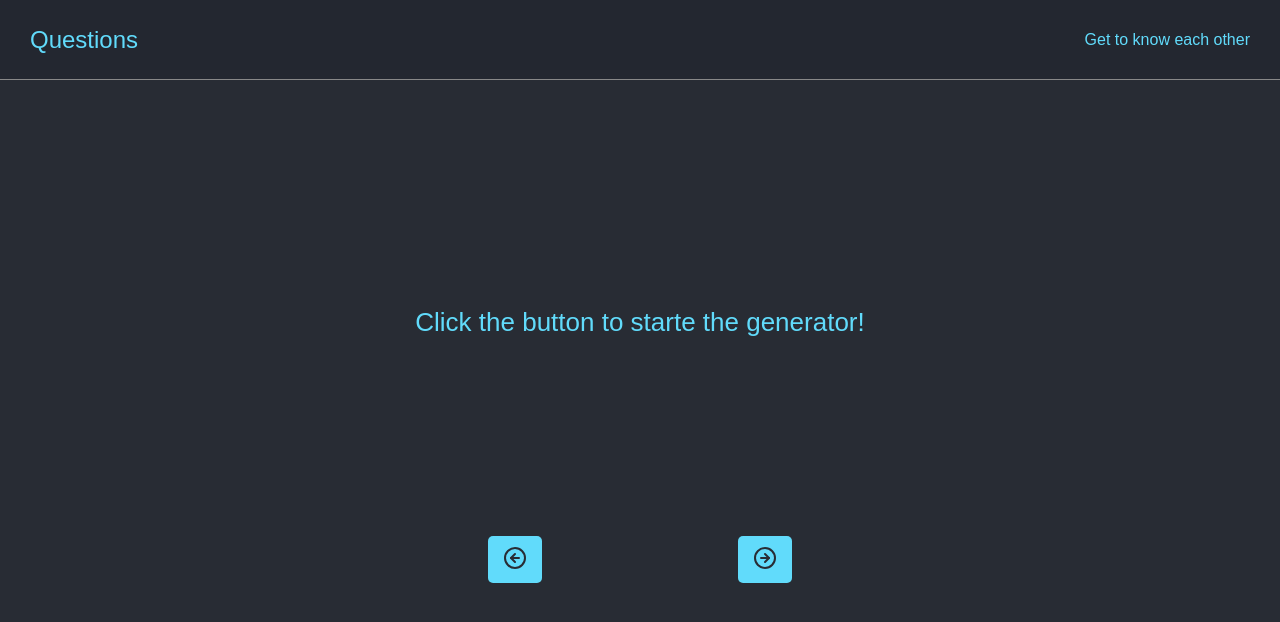
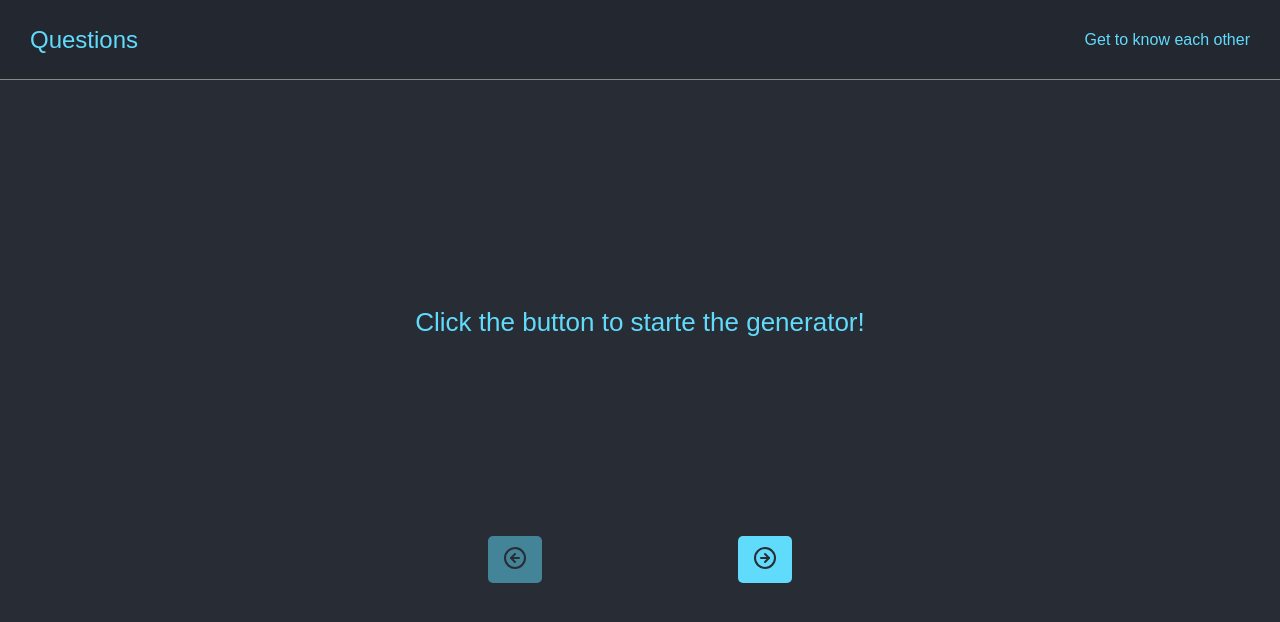
Before and after one commit to cyngko/questions, a React (Create React App) app: page / in a window 1280 px wide. Shown: the top 622 px of the page. Built offline with nearby package versions, Linux system fonts and the light colour scheme.

Commit message:
Updated prev & next question functionality

```diff
--- a/src/components/ctaContainer.jsx
+++ b/src/components/ctaContainer.jsx
@@ -1,7 +1,12 @@
 import React from 'react';
 import CtaBtn from './ctaBtn';
 
-export default function CtaContainer({ onHandleClick, isDisabled }) {
+export default function CtaContainer({
+  onHandleNextQuestion,
+  onHandlePreviousQuestion,
+  isNextDisabled,
+  isPrevDisabled,
+}) {
   const prevArrow = (
     <svg
       xmlns='http://www.w3.org/2000/svg'
@@ -41,14 +46,14 @@ export default function CtaContainer({ onHandleClick, isDisabled }) {
       <CtaBtn
         cta={prevArrow}
         aria-label='Previous'
-        onHandleClick={onHandleClick}
-        isDisabled={isDisabled}
+        onHandleClick={onHandlePreviousQuestion}
+        isDisabled={isPrevDisabled}
       />
       <CtaBtn
         cta={nextArrow}
         aria-label='Next'
-        onHandleClick={onHandleClick}
-        isDisabled={isDisabled}
+        onHandleClick={onHandleNextQuestion}
+        isDisabled={isNextDisabled}
       />
     </div>
   );
--- a/src/components/questionsApp.jsx
+++ b/src/components/questionsApp.jsx
@@ -58,23 +58,37 @@ function QuestionsApp() {
     }
   };
   const handlePreviousQuestion = () => {
-    const currentIndex = questionPool.indexOf(questions.currentQuestion);
-    console.log(currentIndex);
+    const currentIndex = questions.questionsAsked.indexOf(
+      questions.currentQuestion
+    );
+    if (currentIndex !== 0 || questions.currentQuestion !== '') {
+      setQuestions({
+        ...questions,
+        currentQuestion: questions.questionsAsked[currentIndex - 1],
+      });
+    }
   };
-  const allQuestionsAsked =
+
+  const nextBtnDisabled =
     questions.questionsAsked.length - 1 ===
     questions.questionsAsked.indexOf(questions.currentQuestion)
+      ? true
+      : false;
+  const prevBtnDisabled =
+    questions.questionsAsked.indexOf(questions.currentQuestion) <= 0
       ? true
       : false;
   return (
     <div className='QuestionsApp'>
       <QuestionCard question={questions.currentQuestion} />
       <CtaContainer
-        onHandleClick={() => handleNextQuestion(questions)}
-        isDisabled={allQuestionsAsked}
+        onHandleNextQuestion={() => handleNextQuestion(questions)}
+        onHandlePreviousQuestion={() => handlePreviousQuestion(questions)}
+        isNextDisabled={nextBtnDisabled}
+        isPrevDisabled={prevBtnDisabled}
       />
 
-      {allQuestionsAsked && (
+      {nextBtnDisabled && (
         <p
           style={{
             color: '#282c34',
```
